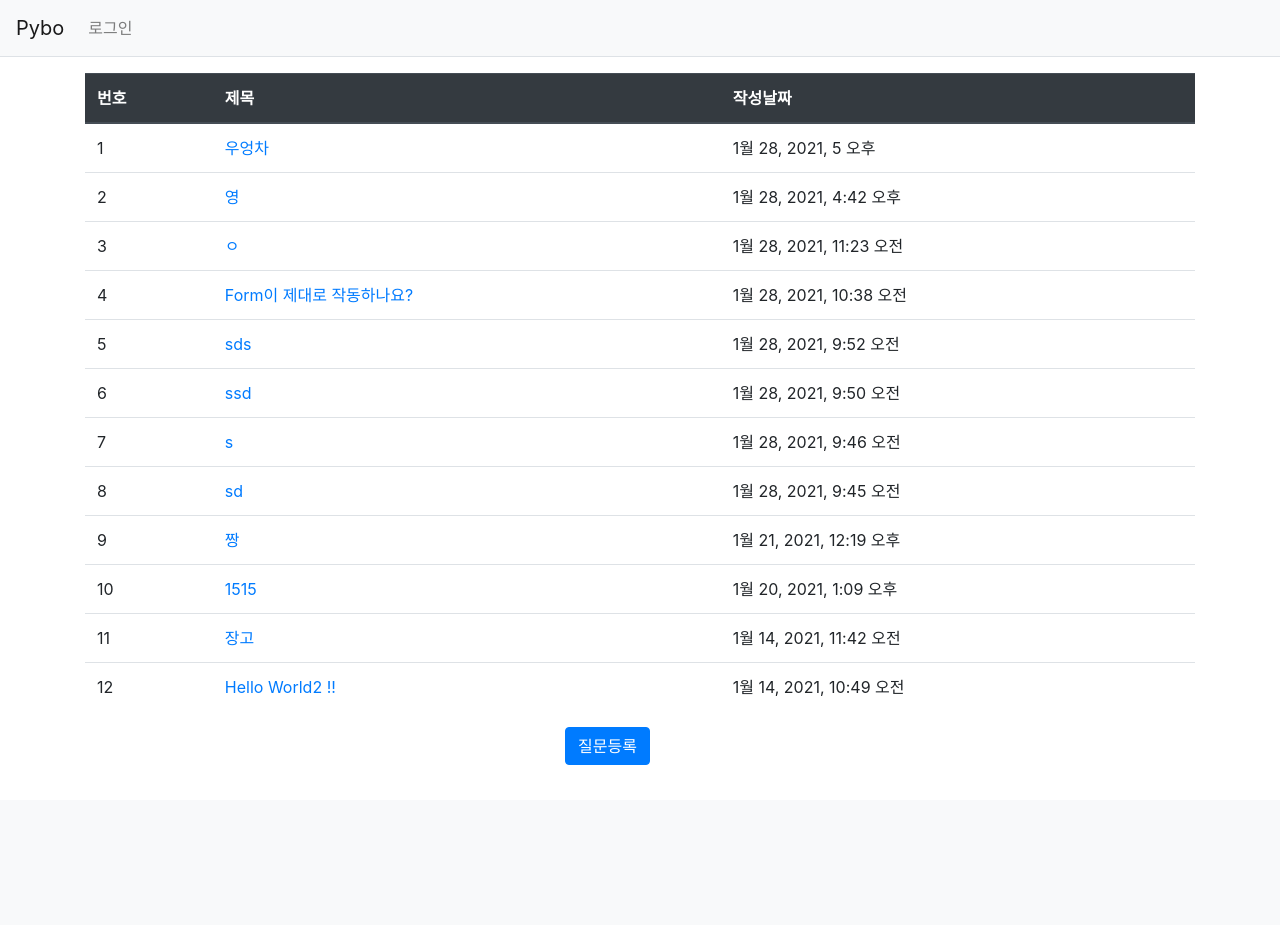
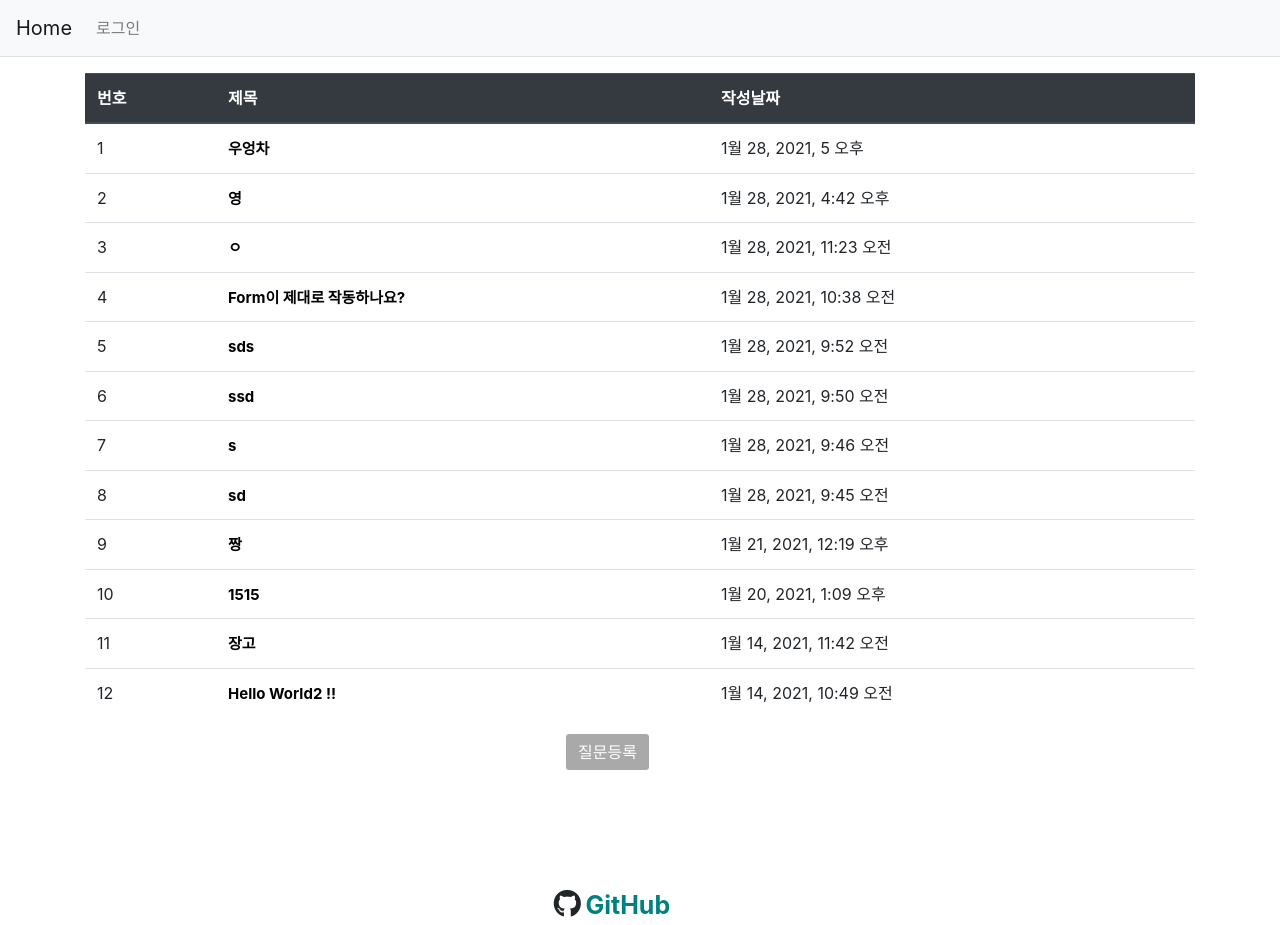
Before and after one commit to ksm0207/django_pybo, a Django app: page / in a window 1280 px wide. Before the commit the page ends 765 px from the top, so only its background shows below. Run offline with Django 3.2, Linux system fonts and the light colour scheme; data comes from the database, SQL or seed files in the repository; some libraries are stand-ins or nearby versions.

Commit message:
CSS 및 footer 만들기

```diff
--- a/static/style.css
+++ b/static/style.css
@@ -5,3 +5,12 @@
 /* input[type=submit] { */
     /* margin-top: 10px; */
 /* } */
+
+
+
+.footer{
+    position: relative;
+    right:  28px;
+    top: 100px;
+    text-align: center;
+}
--- a/templates/base.html
+++ b/templates/base.html
@@ -4,7 +4,10 @@
 <head>
     <meta charset="UTF-8">
     <meta name="viewport" content="width=device-width, initial-scale=1.0">
+    <link rel="stylesheet" href=" {% static 'style.css' %} ">
     <link rel="stylesheet" href="  {% static 'bootstrap.min.css' %} ">
+    <link rel="stylesheet" href="https://use.fontawesome.com/releases/v5.11.2/css/all.css">
+
     <link rel="stylesheet" type="text/css" href="{% static 'style.css' %}">
     <title>Default</title>
 </head>
@@ -18,10 +21,14 @@
     {% include "navbar.html" %}
    <!-- end -->
 
+
     <!-- 기본 템플릿 안에 삽입되는 데이터 -->
     {% block content %}
 
     {% endblock  %}
+
+   {% include "footer.html" %}
+
 <!-- jQuery JS -->
 <script src="{% static 'jquery-3.5.1.min.js' %}"></script>
 <!-- Bootstrap JS -->
--- /dev/null
+++ b/templates/footer.html
@@ -0,0 +1,7 @@
+<div class="footer">
+    <i class="fab fa-github" style="font-size: 28px;"></i>
+    <a href="https://github.com/ksm0207">
+        <span style="color: teal; font-weight: bold;  font-size: 25px;">GitHub</span>
+    </a>
+    <!-- <span>Kimsungmin</span> -->
+</div>
--- a/templates/index.html
+++ b/templates/index.html
@@ -27,7 +27,8 @@
                 <!--  질문 일련번호  : {{ forloop.counter }}를 이용하여 표시했다.자동으로 매겨지는 순섯값을 의미한다. -->
                 <td>{{forloop.counter}} </td>
                 <td>
-                     <a href=" {% url 'pybo:detail' i.id  %} " >{{ i.subject }}</a>
+
+                        <a  style="color: black; font-size: 15px; font-weight: bold;" href=" {% url 'pybo:detail' i.id  %} " >{{ i.subject }}</a>
                 </td>
                 <td>
                     {{i.create_date}}
@@ -43,7 +44,7 @@
     {% endif %}
             </tbody>
         </table>
-        <a href=" {% url 'pybo:question_create' %}" class="btn btn-primary" style="position: relative; left:480px;">질문등록</a>
+        <a href=" {% url 'pybo:question_create' %}" class="btn btn-primary" style="position: relative; left:480px; color:  white; background-color: darkgray; border: 1px solid white;">질문등록</a>
     </div>
 
 {% endblock  %}
--- a/templates/navbar.html
+++ b/templates/navbar.html
@@ -1,6 +1,6 @@
  <!-- 내비게이션 바 생성 -->
  <nav class="navbar navbar-expand-lg navbar-light bg-light border-bottom">
-    <a class="navbar-brand" href="{% url 'pybo:index' %}">Pybo</a>
+    <a class="navbar-brand" href="{% url 'pybo:index' %}">Home</a>
     <button class="navbar-toggler ml-auto" type="button" data-toggle="collapse" data-target="#navbarNav"
         aria-controls="navbarNav" aria-expanded="false" aria-label="Toggle navigation">
         <span class="navbar-toggler-icon"></span>
```
Also changed, not shown: README.md.
